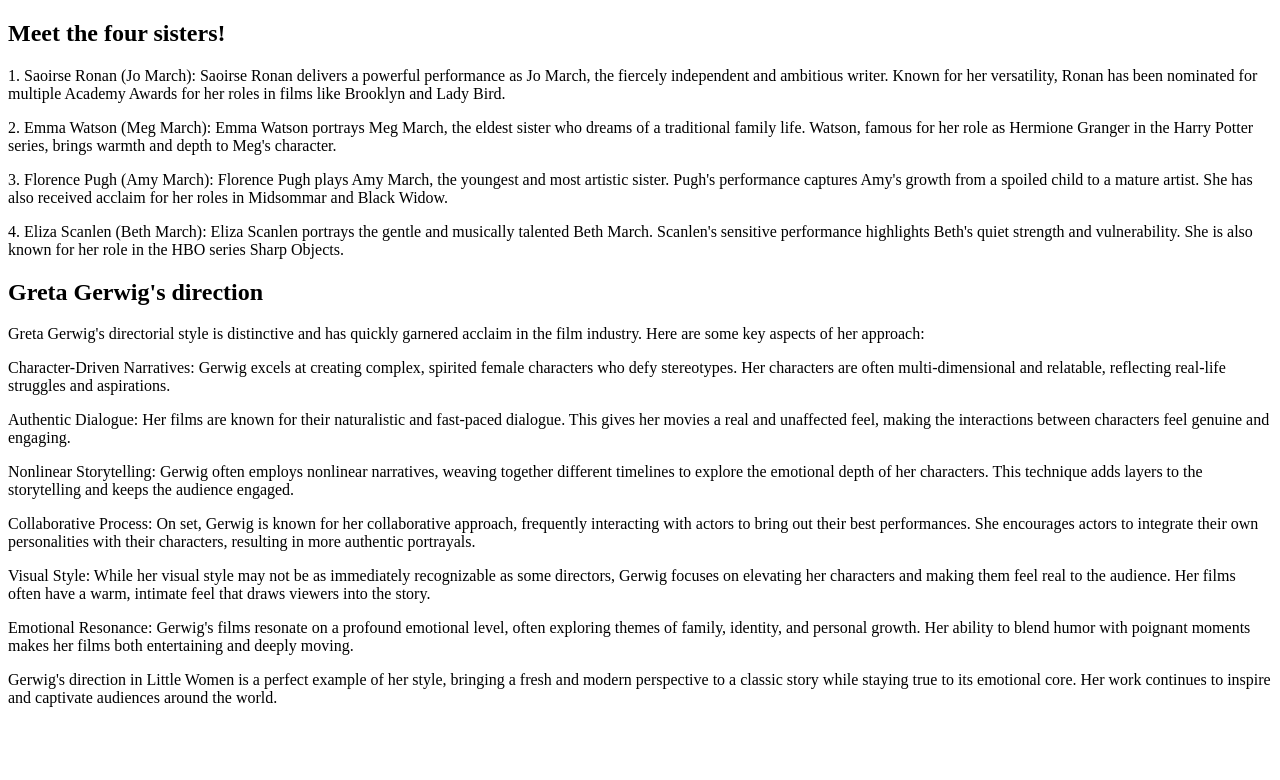
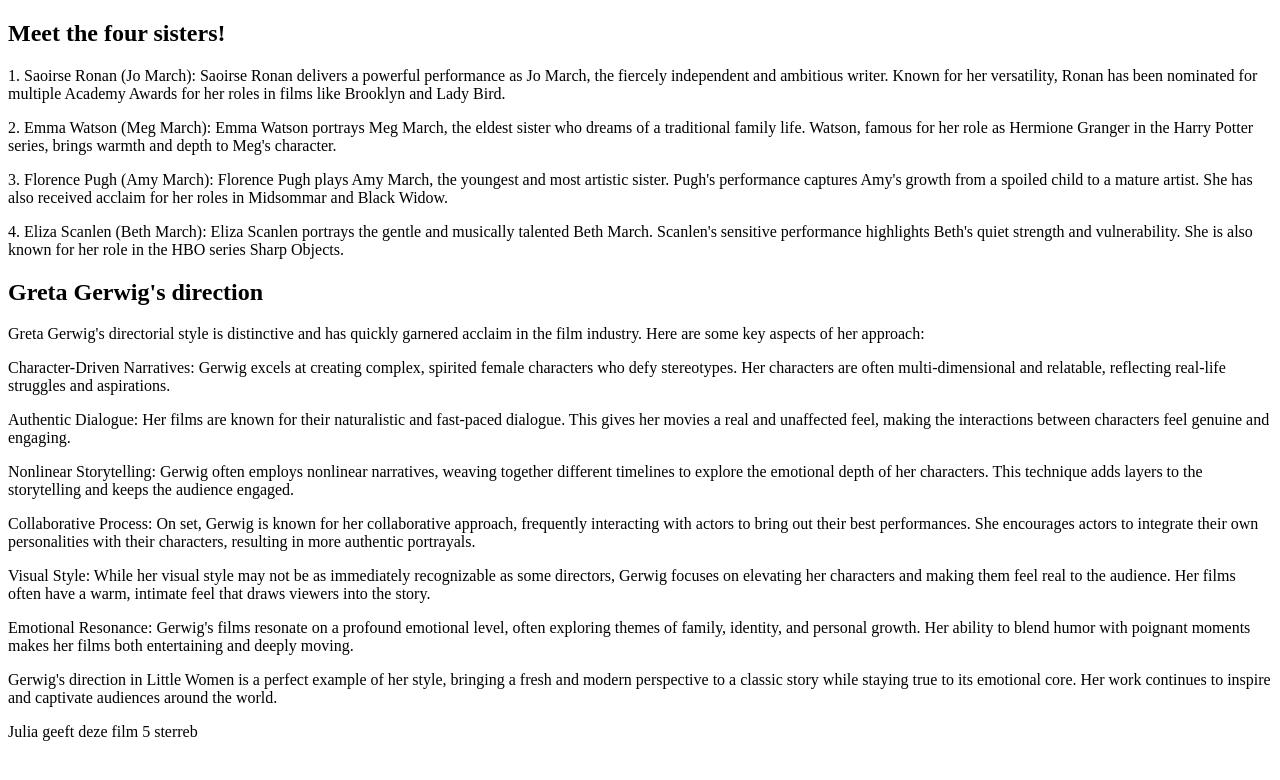
Before and after one commit to PuckRoskamp/my-favorite-movie, a plain HTML site: page index.html in a window 1280 px wide. Shown: the part 233-1013 px from the top of the page. Drawn offline with Linux system fonts and the light colour scheme; grey boxes are pictures that could not be loaded.

Commit message:
Update index.html

```diff
--- a/index.html
+++ b/index.html
@@ -66,6 +66,7 @@
 
     <p>Gerwig's direction in Little Women is a perfect example of her style, bringing a fresh and modern perspective to a classic story while staying true to its emotional core. Her work continues to inspire and captivate audiences around the world.</p>
 </p>
+    <p>Julia geeft deze film 5 sterreb</p>
 <iframe width="560" height="315" src="https://www.youtube.com/embed/Wbk-910-f3g" frameborder="0" allow="accelerometer; autoplay; clipboard-write; encrypted-media; gyroscope; picture-in-picture" allowfullscreen></iframe>
 </body>
 </html>
```
